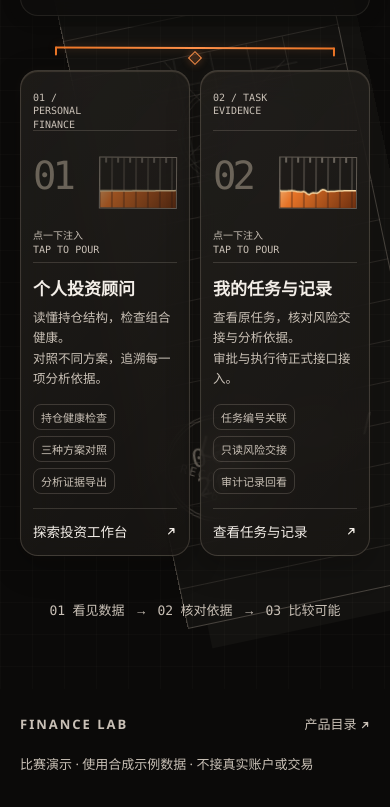
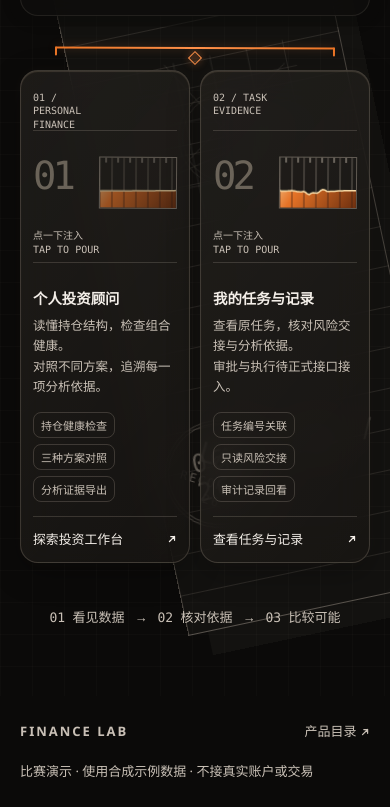
Before and after one commit to lixjanus526-art/finance-lab-ui-preview, a plain HTML site: page landing.html in a window 390 px wide. Shown: the part 2648-3455 px from the top of the page. Drawn offline with Linux system fonts and the light colour scheme.

Commit message:
fix(preview): align mobile landing cards

```diff
--- a/landing.html
+++ b/landing.html
@@ -6,7 +6,7 @@
   <meta name="description" content="从一笔想法，到每一笔有据可循的决策。探索 Finance Lab 投资组合诊断与任务记录。">
   <meta name="theme-color" content="#0a0a0a">
   <link rel="icon" href="versions/favicon.svg" type="image/svg+xml">
-  <link rel="stylesheet" href="versions/landing.css">
+  <link rel="stylesheet" href="versions/landing.css?v=20261016-cards">
   <script type="module" src="versions/landing.js"></script>
 <link rel="stylesheet" href="versions/tokens.css"><script type="module" src="versions/archive.js"></script><link rel="stylesheet" href="versions/preview.css"></head>
 <body class="landing-product"><aside class="preview-notice" role="note"><strong>PREVIEW / DEMO</strong> · 仅供团队体验 UI · 后端未接入，不执行交易；请勿输入真实个人或金融资料。</aside>
--- a/versions/landing.css
+++ b/versions/landing.css
@@ -1,4 +1,4 @@
-@import url('./glass.css');
+@import url('/versions/glass.css');
 /* Landing components replace the former orbit-based presentation in full. */
 :root { color-scheme:dark; font-family:'Segoe UI','Microsoft YaHei',sans-serif; background:#0b0a09; color:#f3eee8; }
 * { box-sizing:border-box; }
@@ -137,11 +137,13 @@ footer p { text-align:center; }
  .feature-card .liquid-vessel { left:46%; width:54%; top:14px; bottom:auto; height:52px; }
  .feature-card .balance-caption { font-size:10px; padding-bottom:5px; }
  .feature-card .balance-caption b { display:none; }
- .feature-card h3 { font-size:17px; margin:12px 0 8px; }
- .feature-card>p { font-size:12.5px; line-height:1.65; margin:0; }
+ /* Keep both mobile cards aligned without truncating their titles or copy. */
+ .feature-card { display:flex; flex-direction:column; }
+ .feature-card h3 { font-size:clamp(14px,3.7vw,17px); white-space:nowrap; margin:12px 0 8px; }
+ .feature-card>p { flex:1; font-size:12.5px; line-height:1.65; margin:0; }
  .feature-card ul { gap:6px; margin:14px 0; }
  .feature-card li { font-size:11px; padding:4px 7px; }
- .feature-card .feature-link { font-size:13.5px; padding-top:12px; }
+ .feature-card .feature-link { font-size:clamp(11px,3.3vw,13.5px); white-space:nowrap; padding-top:12px; }
 }
 .pour-hint .hint-cn { display:none; }
 @media(hover:none) { .feature-card[data-ready=true] .pour-hint { opacity:1; }.pour-hint .hint-cn { display:block; }.pour-hint .hint-en { display:block; } }
```
Also changed, not shown: preview-manifest.json (+5 -5 lines), README.md.
